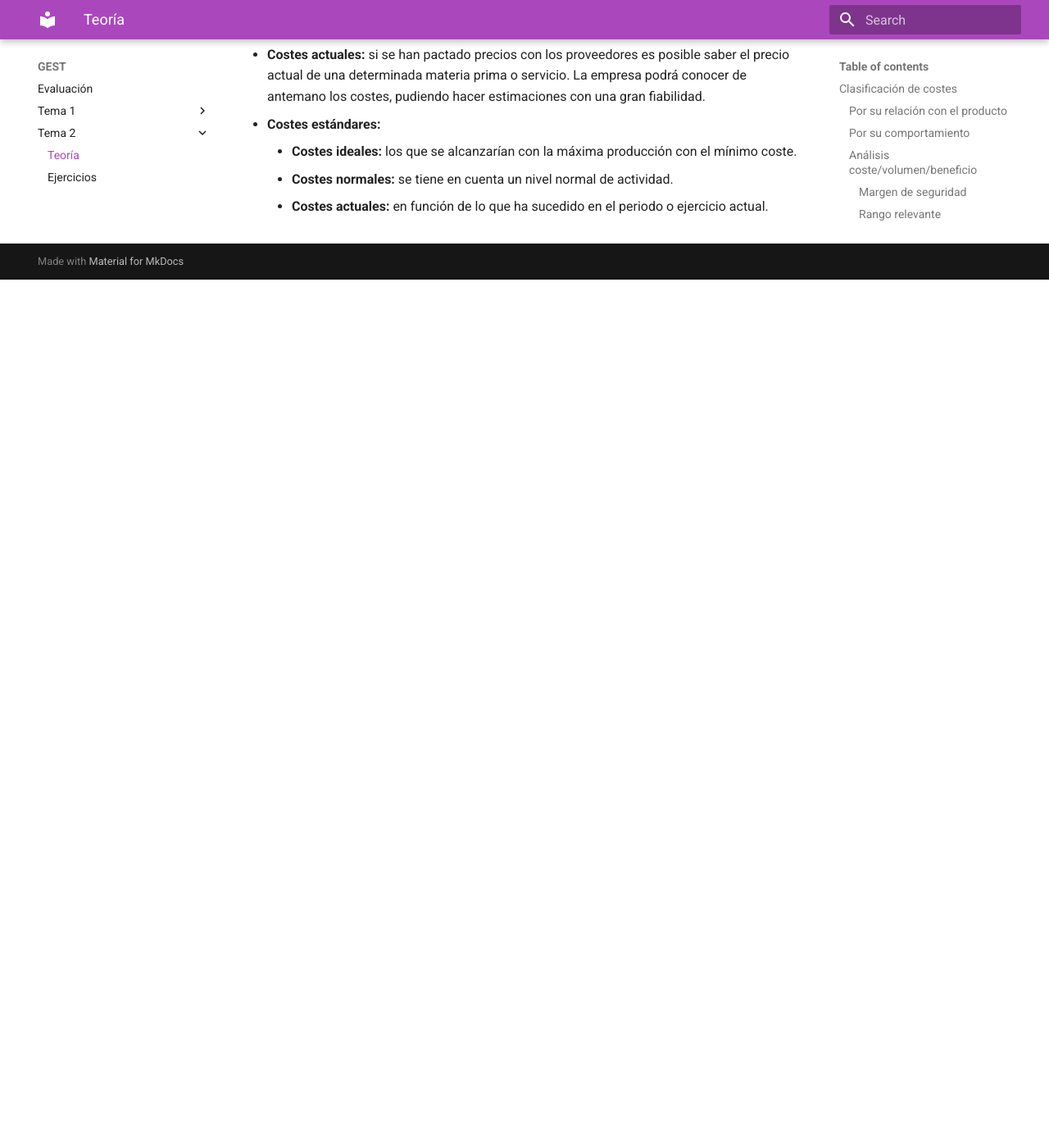
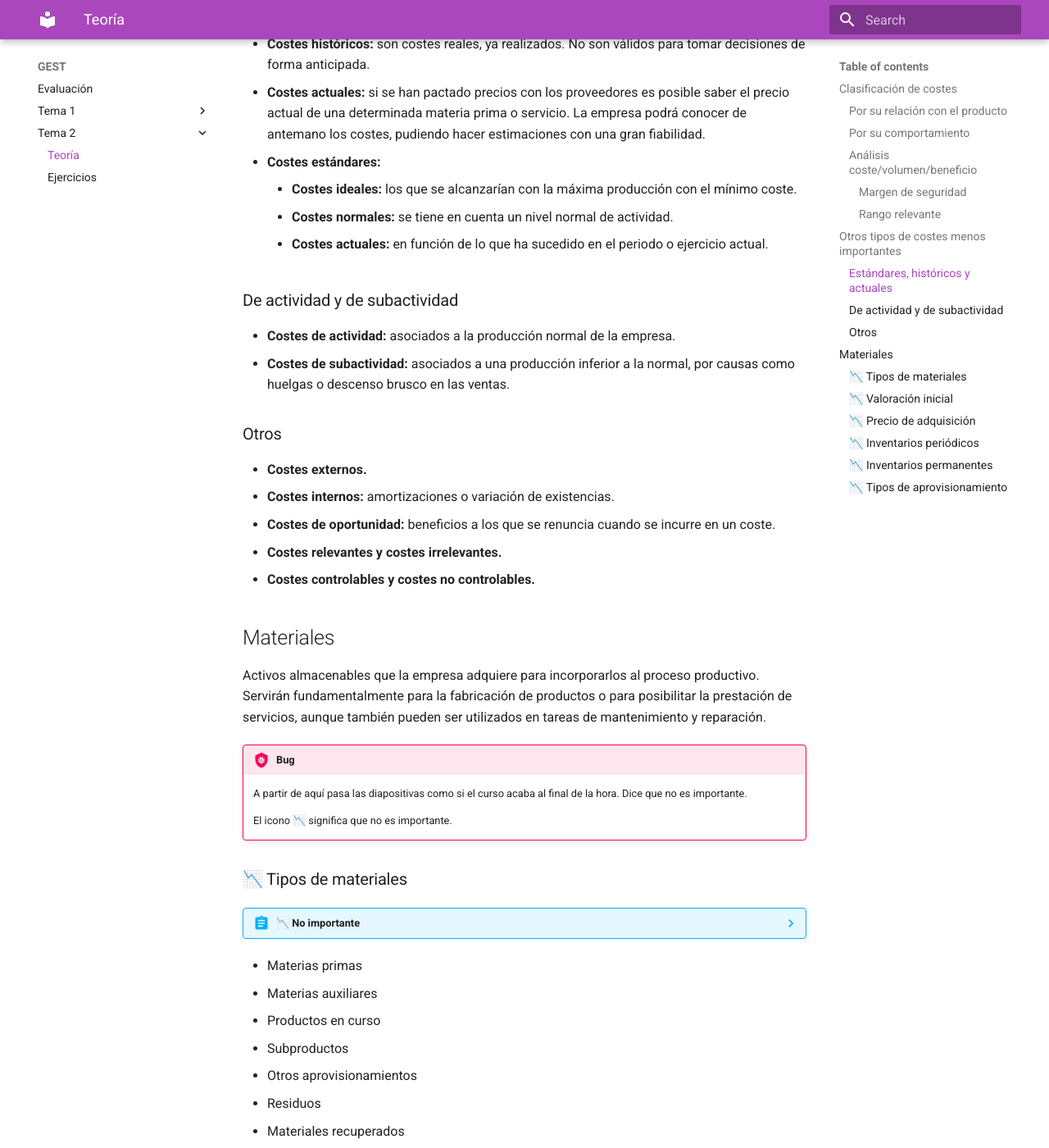
Before and after one commit to team-ittade/gest, an MkDocs documentation site: the page built from docs/tema-2/index.md, in a window 1280 px wide and 1400 px high, scrolled down 1875 px. Shown: the whole window at 82% size. Built offline with MkDocs 1.6.1 and Material for MkDocs 9.7.7, drawn with Linux system fonts in a browser that asks for light colours; comment, search, counter and statistics services are not loaded; before the commit the page ends 2216 px from its top, so only the background shows below that; some of the changed text lies outside the part shown.

Commit message:
2021-02-23 - tema 2 + ejercicio 9

```diff
--- a/docs/tema-2/index.md
+++ b/docs/tema-2/index.md
@@ -62,9 +62,64 @@ Rango de producción para el que el estudio es válido. Es decir, rango en el qu
 
 ## Otros tipos de costes menos importantes
 
+### Estándares, históricos y actuales
+
 - **Costes históricos:** son costes reales, ya realizados. No son válidos para tomar decisiones de forma anticipada.
 - **Costes actuales:** si se han pactado precios con los proveedores es posible saber el precio actual de una determinada materia prima o servicio. La empresa podrá conocer de antemano los costes, pudiendo hacer estimaciones con una gran fiabilidad.
 - **Costes estándares:**
     - **Costes ideales:** los que se alcanzarían con la máxima producción con el mínimo coste.
     - **Costes normales:** se tiene en cuenta un nivel normal de actividad.
     - **Costes actuales:** en función de lo que ha sucedido en el periodo o ejercicio actual.
+
+### De actividad y de subactividad
+
+- **Costes de actividad:** asociados a la producción normal de la empresa.
+- **Costes de subactividad:** asociados a una producción inferior a la normal, por causas como huelgas o descenso brusco en las ventas.
+
+### Otros
+
+- **Costes externos.**
+- **Costes internos:** amortizaciones o variación de existencias.
+- **Costes de oportunidad:** beneficios a los que se renuncia cuando se incurre en un coste.
+- **Costes relevantes y costes irrelevantes.**
+- **Costes controlables y costes no controlables.**
+
+## Materiales
+
+Activos almacenables que la empresa adquiere para incorporarlos al proceso productivo. Servirán fundamentalmente para la fabricación de productos o para posibilitar la prestación de servicios, aunque también pueden ser utilizados en tareas de mantenimiento y reparación.
+
+!!! bug
+    A partir de aquí pasa las diapositivas como si el curso acaba al final de la hora. Dice que no es importante.
+
+    El icono 📉 significa que no es importante.
+
+### 📉 Tipos de materiales
+
+??? abstract "📉 No importante"
+
+  - Materias primas
+  - Materias auxiliares
+  - Productos en curso
+  - Subproductos
+  - Otros aprovisionamientos
+  - Residuos
+  - Materiales recuperados
+  - Envases y embalajes
+
+### 📉 Valoración inicial
+
+- Los bienes y servicios comprendidos en las existencias se valorarán por su coste, ya sea el precio de adquisición o el coste de producción.
+- Los impuestos se incluirán si no son recuperables directamente de la Hacienda Pública.
+- Las existencias que necesiten más de un año para estar en codiciones de ser vendidas se incluirán.
+
+### 📉 Precio de adquisición
+
+### 📉 Inventarios periódicos
+
+El recuento de existencias se realizan de forma periódica al final del periodo.
+
+### 📉 Inventarios permanentes
+
+Los movimientos se registran de forma instantánea. Es lo más común ahora por que la tecnología lo permite.
+
+### 📉 Tipos de aprovisionamiento
```
Also changed, not shown: docs/tema-2/ejercicios.md (+26 -0 lines).
